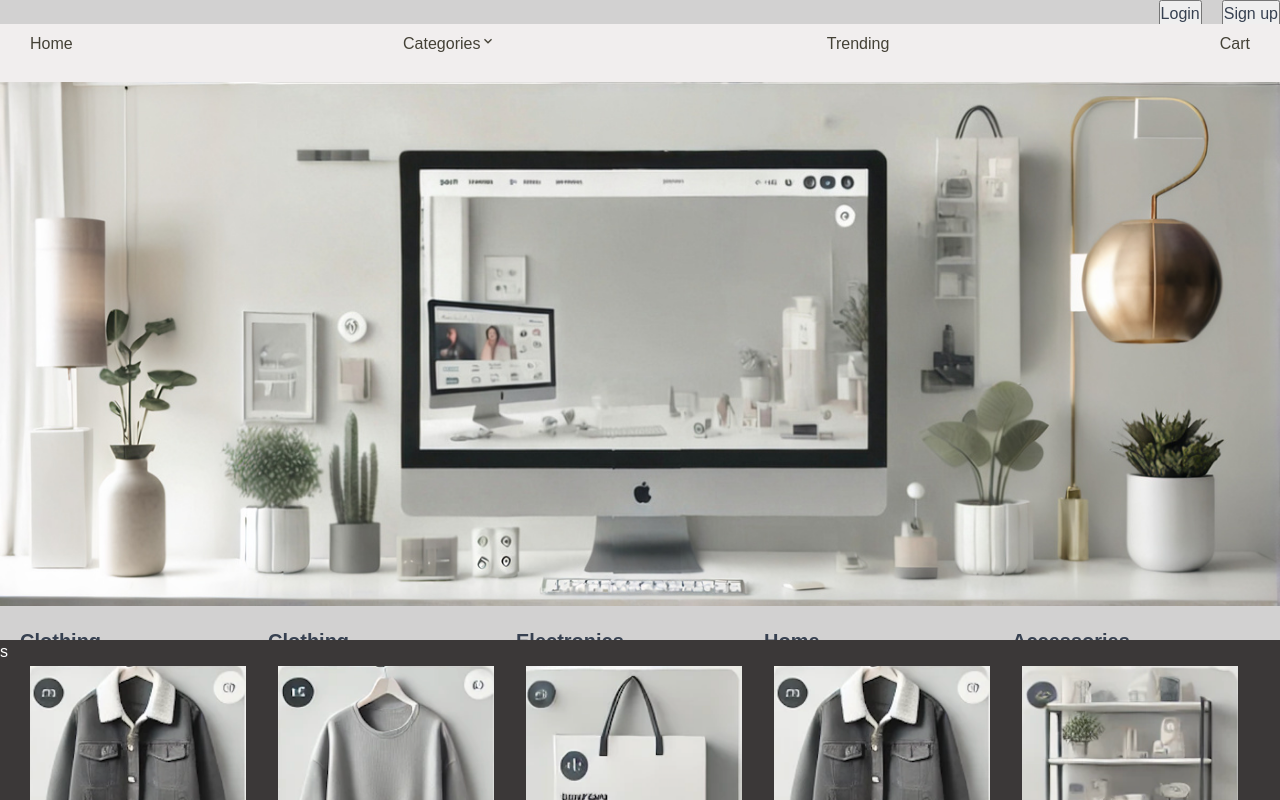
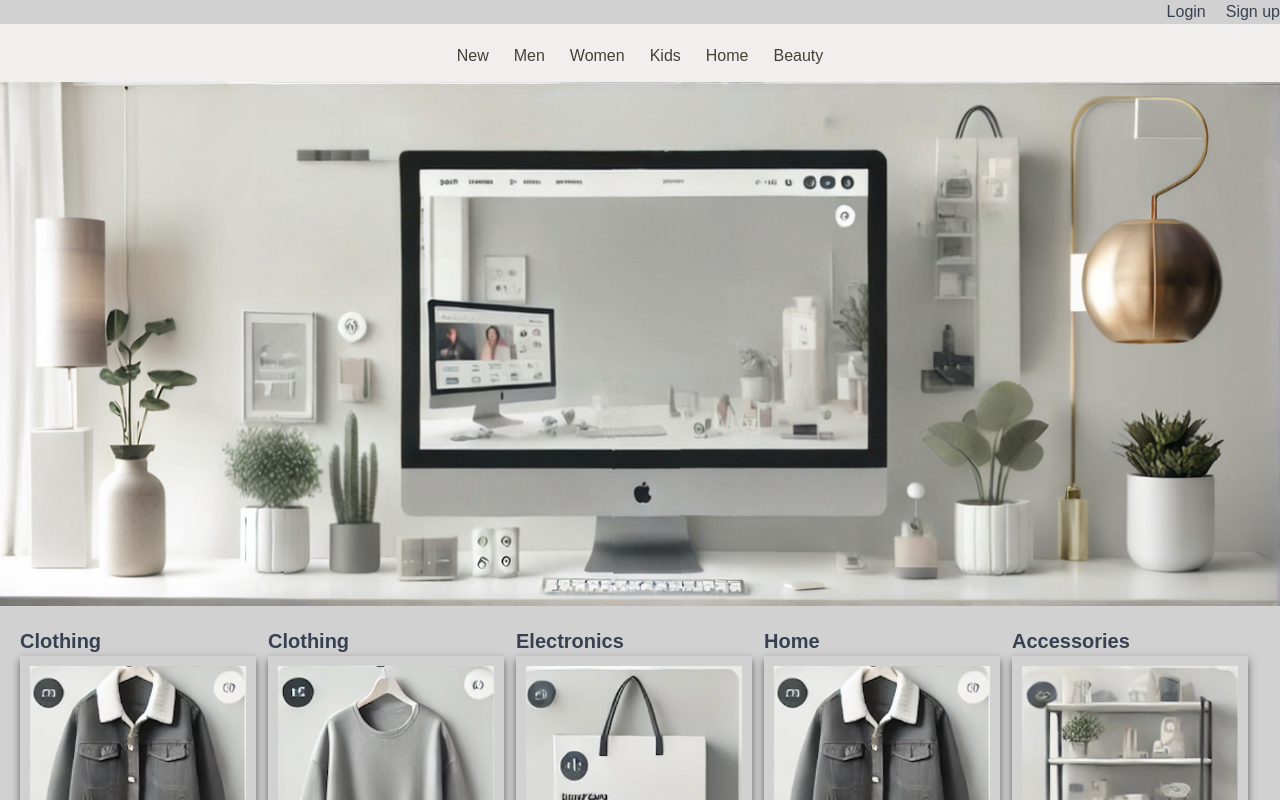
Before and after one commit to MarioGomes1/no-brand, a React (Vite) app: page /home in a window 1280 px wide. Shown: the top 800 px of the page. Built offline with nearby package versions, Linux system fonts and the light colour scheme; no server answers.

Commit message:
sign up in progress

```diff
--- a/package.json
+++ b/package.json
@@ -13,6 +13,7 @@
     "@reduxjs/toolkit": "^2.2.7",
     "react": "^18.3.1",
     "react-dom": "^18.3.1",
+    "react-hook-form": "^7.53.0",
     "react-icons": "^5.3.0",
     "react-redux": "^9.1.2",
     "react-router-dom": "^6.26.2",
--- a/src/App.jsx
+++ b/src/App.jsx
@@ -8,8 +8,12 @@ import TrendingProducts from "./pages/TrendingProducts";
 import Login from "./pages/Login";
 import GlobalStyles from "./styles/GlobalStyles";
 import Home from "./pages/Home";
+import Signup from "./pages/Signup";
 
 function App() {
+  //TODO Change the path to the corresponding pages
+  //TODO Add the actual corresponding pages i.e men, women, kids etc
+  //TODO delete old pages that are no longer needed i.e trending and maybe that's it...oh no dashboard...? idk
   return (
     <>
       <GlobalStyles />
@@ -22,8 +26,9 @@ function App() {
             <Route path="/cart" element={<Cart />} />
             <Route path="/categories" element={<Categories />} />
             <Route path="/trending" element={<TrendingProducts />} />
-            <Route path="/login" element={<Login />} />
           </Route>
+          <Route path="/login" element={<Login />} />
+          <Route path="/signup" element={<Signup />} />
         </Routes>
       </BrowserRouter>
     </>
--- /dev/null
+++ b/src/features/authentication/SignupForm.jsx
@@ -0,0 +1,43 @@
+import React from "react";
+import { useForm } from "react-hook-form";
+import styled from "styled-components";
+
+function SignupForm() {
+  const {
+    register,
+    handleSubmit,
+    watch,
+    formState: { errors },
+  } = useForm();
+
+  const Form = styled.form`
+    width: 300px;
+  `;
+  return (
+    <Form onSubmit={handleSubmit}>
+      <div>
+        <label>First Name</label>
+        <input name="firstName" placeholder="First Name" type="text" />
+      </div>
+      <div>
+        <label>Last Name</label>
+        <input name="lastName" placeholder="Last Name" type="text" />
+      </div>
+      <div>
+        <label>Gender</label>
+        <input name="gender" placeholder="Last Name" type="text" />
+      </div>
+      <div>
+        <label>Email</label>
+        <input name="email" placeholder="email" type="text" />
+      </div>
+      <div>
+        <label>Password</label>
+        <input name="password" placeholder="password" type="text" />
+      </div>
+      <button>Sign up</button>
+    </Form>
+  );
+}
+
+export default SignupForm;
--- a/src/features/categories/CategorySidebar.jsx
+++ b/src/features/categories/CategorySidebar.jsx
@@ -4,23 +4,19 @@ import styled, { css } from "styled-components";
 
 const StyledSidebar = styled.aside`
   background-color: red;
+  height: 0%;
   width: 100%;
-  visibility: hidden;
   opacity: 0;
-
   ${(props) =>
     props.show &&
     css`
-      visibility: visible;
+      grid-area: 3/1/3/-1;
+      z-index: 1;
+      transition: height 0.25s ease-in-out;
+      transition: opacity 0.25s ease-in;
       opacity: 1;
-    `};
-  ${(props) =>
-    !props.show &&
-    css`
-      transition: visibility 2s, opacity 0s linear;
-      visibility: hidden;
-    `};
-  transition: visibility 2s, opacity 0.5s linear;
+      height: 50%;
+    `}
 `;
 
 function CategorySidebar() {
@@ -29,3 +25,24 @@ function CategorySidebar() {
 }
 
 export default CategorySidebar;
+
+// const StyledSidebar = styled.aside`
+//   background-color: red;
+//   width: 100%;
+//   visibility: hidden;
+//   opacity: 0;
+
+//   ${(props) =>
+//     props.show &&
+//     css`
+//       visibility: visible;
+//       opacity: 1;
+//     `};
+//   ${(props) =>
+//     !props.show &&
+//     css`
+//       transition: visibility 2s, opacity 0s linear;
+//       visibility: hidden;
+//     `};
+//   transition: visibility 2s, opacity 0.5s linear;
+// `;
--- a/src/pages/Home.jsx
+++ b/src/pages/Home.jsx
@@ -3,30 +3,30 @@ import ShowCase from "../ui/ShowCase";
 import TrendingPreview from "../ui/TrendingPreview";
 
 import styled, { css } from "styled-components";
+import { useEffect } from "react";
 
 const StyledHome = styled.div`
   display: flex;
   flex-direction: column;
   padding-top: 0.2rem;
   /* height: 90vh; */
-  ${(props) =>
-    !props.shrink &&
-    css`
-      grid-area: 3/1/3/3;
-      transition: grid-area 2s linear;
-    `}
-  ${(props) =>
-    props.shrink &&
-    css`
-      grid-area: 3/2/3/3;
-      transition: grid-area 2s linear;
-    `}
+
+  grid-area: 3/1/3/3;
 `;
 
 function Home() {
-  const shrink = useSelector((state) => state.categories.showSidebar);
+  useEffect(function () {
+    const testConnection = async () => {
+      const res = await fetch(
+        "http://localhost:8000/api/products?category=man"
+      );
+      const data = await res.json();
+      console.log(data);
+    };
+    testConnection();
+  }, []);
   return (
-    <StyledHome shrink={shrink}>
+    <StyledHome>
       <ShowCase />
       <TrendingPreview />
     </StyledHome>
@@ -34,3 +34,22 @@ function Home() {
 }
 
 export default Home;
+
+// const StyledHome = styled.div`
+//   display: flex;
+//   flex-direction: column;
+//   padding-top: 0.2rem;
+//   /* height: 90vh; */
+//   ${(props) =>
+//     !props.shrink &&
+//     css`
+//       grid-area: 3/1/3/3;
+//       transition: grid-area 2s linear;
+//     `}
+//   ${(props) =>
+//     props.shrink &&
+//     css`
+//       grid-area: 3/2/3/3;
+//       transition: grid-area 2s linear;
+//     `}
+// `;
--- /dev/null
+++ b/src/pages/Signup.jsx
@@ -0,0 +1,20 @@
+import React from "react";
+import { useForm } from "react-hook-form";
+import styled from "styled-components";
+import SignupForm from "../features/authentication/SignupForm";
+
+function Signup() {
+  const StyledSignup = styled.div`
+    display: flex;
+    justify-content: center;
+    height: 100vh;
+    align-items: center;
+  `;
+  return (
+    <StyledSignup>
+      <SignupForm />
+    </StyledSignup>
+  );
+}
+
+export default Signup;
--- a/src/ui/Footer.jsx
+++ b/src/ui/Footer.jsx
@@ -3,7 +3,7 @@ import styled from "styled-components";
 
 const StyledFooter = styled.footer`
   background-color: #3b3838;
-  height: 50%;
+  height: 10%;
   color: white;
   grid-area: 3/1/-1/-1;
   align-self: end;
--- a/src/ui/MainNav.jsx
+++ b/src/ui/MainNav.jsx
@@ -1,6 +1,7 @@
 import React from "react";
 import styled from "styled-components";
 import Button from "./Button";
+import { NavLink } from "react-router-dom";
 
 const StyledMainNav = styled.nav`
   grid-area: 1/1/1/-1;
@@ -16,8 +17,8 @@ function MainNav() {
   return (
     <StyledMainNav>
       <ButtonContainer>
-        <Button>Login</Button>
-        <Button>Sign up</Button>
+        <NavLink to="/login">Login</NavLink>
+        <NavLink to="/signup">Sign up</NavLink>
       </ButtonContainer>
     </StyledMainNav>
   );
--- a/src/ui/Nav.jsx
+++ b/src/ui/Nav.jsx
@@ -12,18 +12,51 @@ const StyledNav = styled.ul`
   color: #444136;
   padding: 2rem 3rem 4rem;
   display: flex;
-  align-items: center;
-  justify-content: space-between;
+  justify-content: center;
+  align-items: flex-start;
+  gap: 2.5rem;
   transition: 0.3s;
   grid-column: 1/-1;
   grid-row: 2/3;
+  /* align-items: end; */
 `;
 
-const StyledNavLink = styled(NavLink)`
-  &hover {
-    background-color: red;
+//Will come from api
+const SectionHeaders = styled(NavLink)`
+  &:hover {
+    border-bottom: 1px solid black;
+    cursor: pointer;
   }
 `;
+
+//TODO Create headers table
+
+const tempHeaders = [
+  {
+    to: "new",
+    title: "New",
+  },
+  {
+    to: "men",
+    title: "Men",
+  },
+  {
+    to: "women",
+    title: "Women",
+  },
+  {
+    to: "kids",
+    title: "Kids",
+  },
+  {
+    to: "home",
+    title: "Home",
+  },
+  {
+    to: "beauty",
+    title: "Beauty",
+  },
+];
 
 function Nav() {
   const dispatch = useDispatch();
@@ -36,20 +69,35 @@ function Nav() {
   }
   return (
     <StyledNav>
-      <StyledNavLink to="/home">Home</StyledNavLink>
-      <div>
-        Categories
-        {!showCategories && (
-          <MdOutlineKeyboardArrowDown onClick={HandleToggleSidebar} />
-        )}
-        {showCategories && (
-          <MdOutlineKeyboardArrowUp onClick={HandleToggleSidebar} />
-        )}
-      </div>
-      <StyledNavLink to="/trending">Trending</StyledNavLink>
-      <StyledNavLink to="/cart">Cart</StyledNavLink>
+      {tempHeaders.map((el) => (
+        <SectionHeaders
+          onMouseEnter={HandleToggleSidebar}
+          onMouseLeave={HandleToggleSidebar}
+          key={el.title}
+          to={el.to}
+        >
+          {el.title}
+        </SectionHeaders>
+      ))}
     </StyledNav>
   );
 }
 
 export default Nav;
+
+// return (
+//   <StyledNav>
+//     <StyledNavLink to="/home">Home</StyledNavLink>
+//     <div>
+//       Categories
+//       {!showCategories && (
+//         <MdOutlineKeyboardArrowDown onClick={HandleToggleSidebar} />
+//       )}
+//       {showCategories && (
+//         <MdOutlineKeyboardArrowUp onClick={HandleToggleSidebar} />
+//       )}
+//     </div>
+//     <StyledNavLink to="/trending">Trending</StyledNavLink>
+//     <StyledNavLink to="/cart">Cart</StyledNavLink>
+//   </StyledNav>
+// );
```
Also changed, not shown: src/features/authentication/LoginForm.jsx (added), 1 other file (tests, documents, lock files or other folders).
